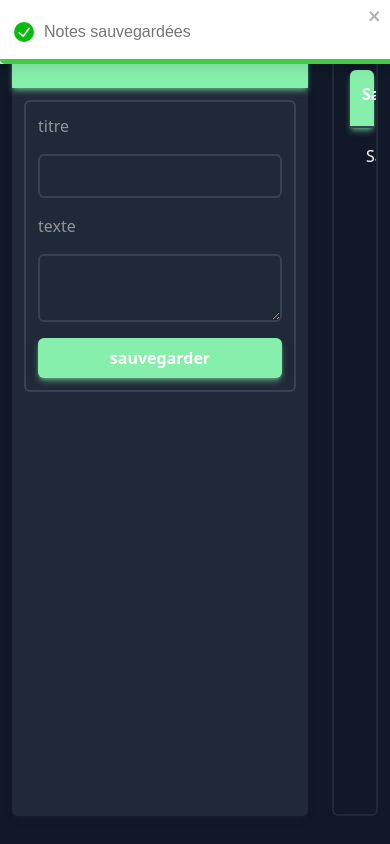
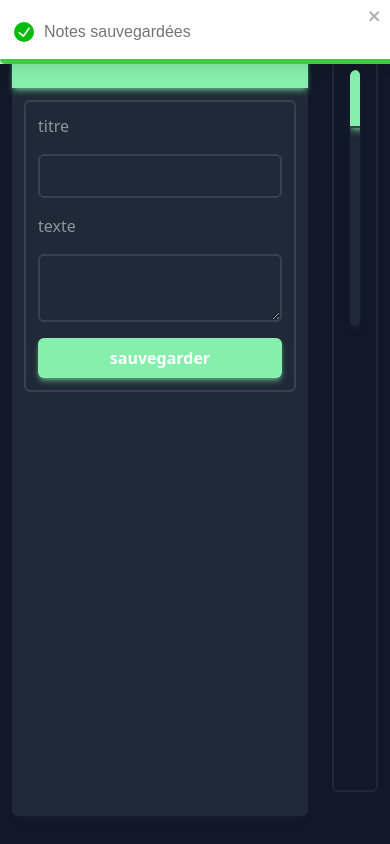
Before and after one commit to pistis-banz/note-app, a React (Vite) app: page / in a window 390 px wide. Both pictures are taken after typing "Sample", "Sample" into the empty fields and a click on the input "sauvegarder". Built offline with nearby package versions, Linux system fonts and the light colour scheme.

Commit message:
responsive/section des notes

```diff
--- a/src/App.jsx
+++ b/src/App.jsx
@@ -71,7 +71,6 @@ function App() {
   };
 
   const handleDeleteNote = (index) => {
-    console.log("test" + " " + index);
     setNotes((curr) => curr.filter((note) => note.id !== index));
 
     toast.error("Note supprimée", {
@@ -124,7 +123,7 @@ function App() {
             />
           </form>
         </section>
-        <section className="grid h-full grid-flow-row grid-cols-3 col-span-1 gap-5 p-4 m-3 overflow-y-scroll border-2 border-gray-800 rounded-md">
+        <section className="flex flex-row flex-wrap items-stretch gap-5 p-4 m-3 overflow-y-scroll border-2 border-gray-800 rounded-md justify-evenly">
           {printNotes()}
         </section>
       </main>
--- a/src/components/Note.jsx
+++ b/src/components/Note.jsx
@@ -1,8 +1,8 @@
 export default function Note({ id, title, text, handleDeleteNote }) {
   return (
-    <div className="flex flex-col justify-start max-w-sm bg-gray-800 rounded-md shadow-md shadow-gray-800/60">
+    <div className="flex flex-col justify-start flex-shrink w-64 h-64 overflow-y-hidden bg-gray-800 rounded-md shadow-md shadow-gray-800/60">
       <h3 className="flex justify-between w-full p-3 border-b-2 border-gray-700 rounded-t-md theme-color">
-        <div>{title}</div>
+        <div className="text-base truncate">{title}</div>
         <div>
           <i
             onClick={() => handleDeleteNote(id)}
@@ -10,7 +10,7 @@ export default function Note({ id, title, text, handleDeleteNote }) {
           ></i>
         </div>
       </h3>
-      <div className="p-4">{text} </div>
+      <div className="flex-grow flex-shrink p-4">{text} </div>
     </div>
   );
 }
```
